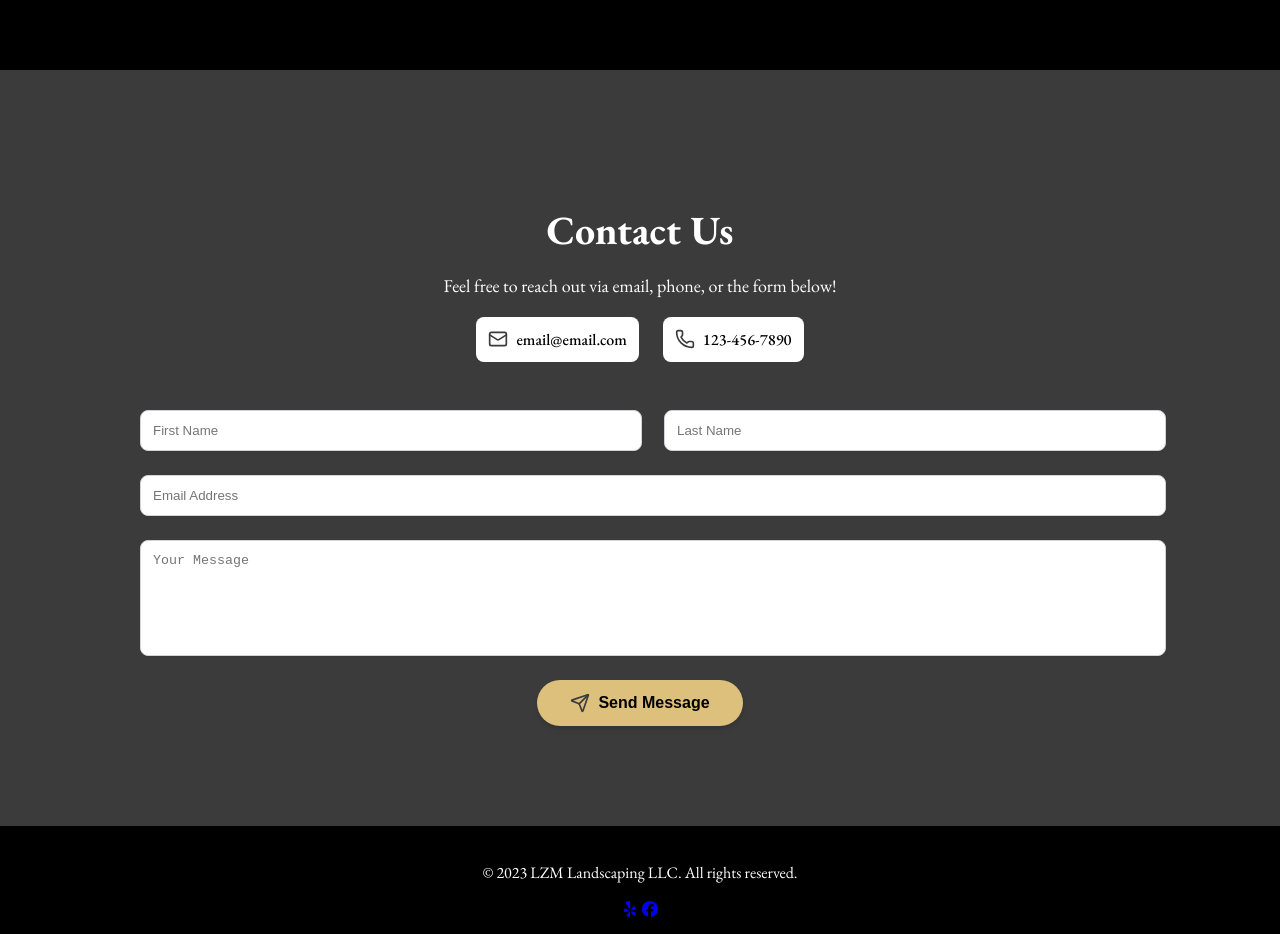
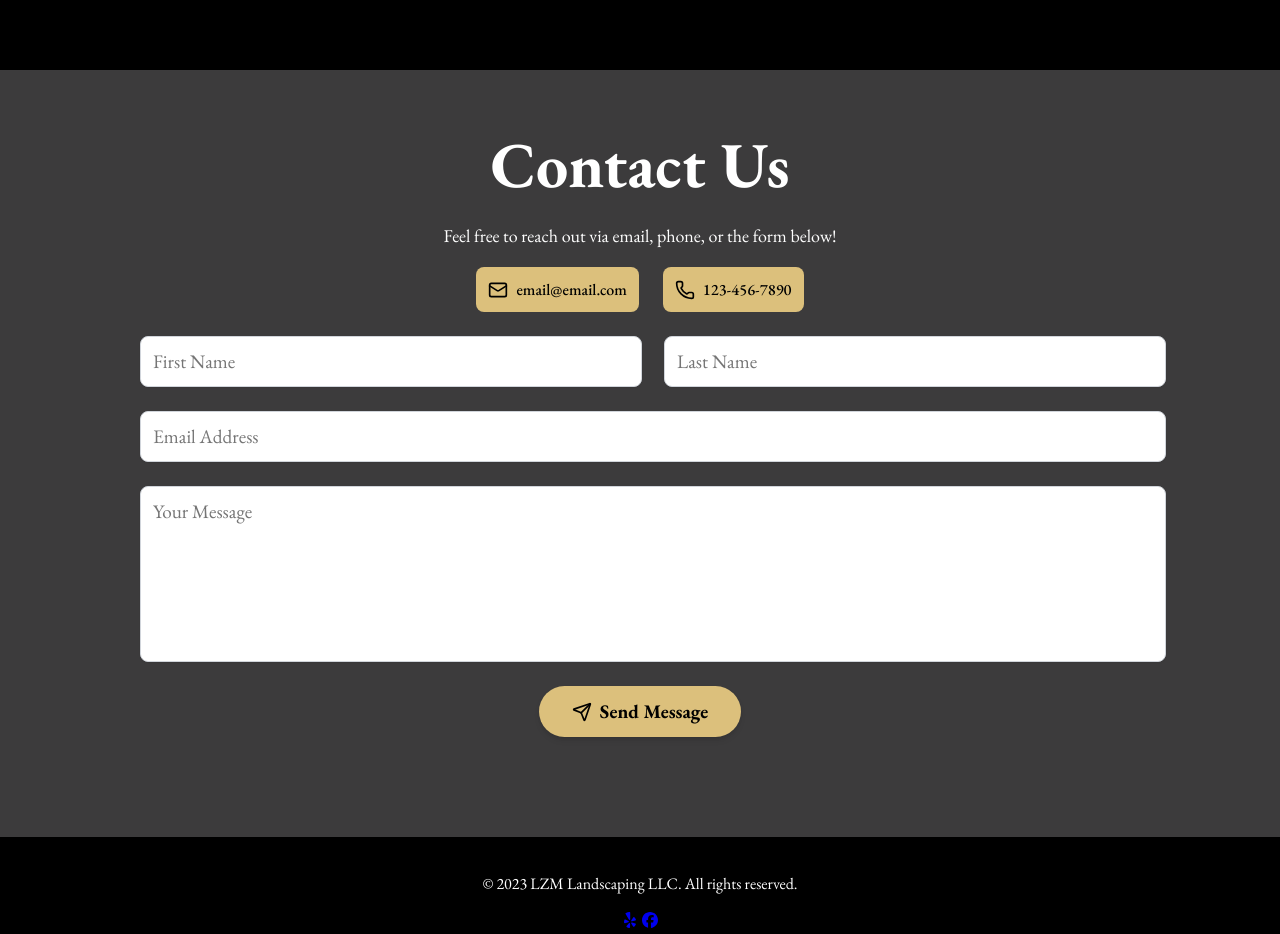
Before and after one commit to rysealex/lzm-landscaping-llc, a React (Create React App) app: page / in a window 1280 px wide. Shown: the part 1340-2274 px from the top of the page. Built offline with nearby package versions, Linux system fonts and the light colour scheme.

Commit message:
Contact form styling update.

```diff
--- a/src/App.css
+++ b/src/App.css
@@ -183,9 +183,10 @@ nav a.active {
 /* Header */
 .contact-header {
   margin-bottom: 20px;
+  margin-top: -100px;
 }
 .contact-header h2 {
-  font-size: 2.5em;
+  font-size: 4em;
   color: var(--text-color);
   margin-bottom: 0.5rem;
 }
@@ -200,7 +201,7 @@ nav a.active {
   flex-direction: column;
   justify-content: center;
   gap: 1.5rem;
-  margin-bottom: 3rem;
+  margin-bottom: 1.5rem;
   text-align: center;
 }
 @media (min-width: 768px) {
@@ -214,18 +215,18 @@ nav a.active {
   justify-content: center;
   padding: 0.75rem;
   border-radius: 0.5rem;
-  background-color: var(--text-color);
+  background-color: var(--primary-color);
   transition: color 0.3s ease, background-color 0.3s ease;
 }
 .contact-item:hover {
   cursor: pointer;
-  background-color: var(--primary-color);
+  background-color: #d6b057;
   transform: scale(1.05);
 }
 .contact-icon {
   width: 1.25rem;
   height: 1.25rem;
-  color: var(--secondary-color);
+  color: var(--background-color);
   margin-right: 0.5rem;
 }
 .contact-item a {
@@ -242,11 +243,15 @@ nav a.active {
   display: none;
 }
 .status-message {
-  padding: 1rem;
-  margin-bottom: 1.5rem;
-  border-radius: 0.5rem;
-  border: 1px solid;
-  font-size: 0.875rem;
+  display: flex;
+  justify-content: center;
+  align-items: center;
+  margin-top: -30px;
+  padding: 0.5rem;
+  margin-bottom: 0.1rem;
+  /* border-radius: 0.5rem;
+  border: 1px solid; */
+  font-size: 1.2rem;
 }
 .status-message-success {
   background-color: #d1fae5;
@@ -254,9 +259,9 @@ nav a.active {
   border-color: #34d399;
 }
 .status-message-error {
-  background-color: #fee2e2;
+  /* background-color: #fee2e2;  */
   color: #b91c1c;
-  border-color: #f87171;
+  /* border-color: #f87171;  */
 }
 .status-message > div {
   display: flex;
@@ -274,6 +279,7 @@ nav a.active {
 /* Error List */
 .error-list {
   margin: 0 auto;
+  margin-top: -30px;
   /* background-color: #fef2f2;
   border: 1px solid #fca5a5;  */
   color: #b91c1c;
@@ -283,19 +289,20 @@ nav a.active {
   box-shadow: 0 1px 2px 0 rgba(0, 0, 0, 0.05);
 }
 .error-list h4 {
-  font-weight: 700;
+  font-size: 1.2rem;
+  font-weight: 1000;
   display: flex;
   align-items: center;
   justify-content: center;
-  margin-bottom: 0.2rem;
+  margin-bottom: 0.1rem;
 }
 .error-list .alert-icon {
-  width: 1rem; height: 1rem; margin-right: 0.5rem;
+  width: 1.2rem; height: 1.2rem; margin-right: 0.5rem;
 }
 .error-list ul {
   list-style: disc;
   padding-left: 1.25rem;
-  font-size: 1rem;
+  font-size: 1.2rem;
   list-style: none;
 }
 
@@ -306,6 +313,10 @@ nav a.active {
   gap: 1.5rem;
   max-width: 1000px;
   margin: 0 auto;
+}
+.contact-form input, .contact-form textarea {
+  font-family: 'EB Garamond', serif;
+  font-size: 1.2rem;
 }
 .contact-form-group {
   display: grid;
@@ -339,27 +350,30 @@ nav a.active {
 .submit-button-wrapper {
     text-align: center;
 }
+.contact-icon {
+  color: var(--background-color);
+}
 .submit-button {
+  font-family: 'EB Garamond', serif;
   display: inline-flex;
   align-items: center;
   justify-content: center;
   width: 100%;
   padding: 0.75rem 2rem; /* px-8 py-3 */
   border: 1px solid transparent;
-    font-size: 1rem;
+  font-size: 1.2rem;
   font-weight: 700;
   border-radius: 9999px; /* rounded-full */
   box-shadow: 0 4px 6px -1px rgba(0, 0, 0, 0.1), 0 2px 4px -2px rgba(0, 0, 0, 0.1); /* shadow-lg */
   color: var(--background-color);
   background-color: var(--primary-color);
   transition: all 200ms ease-in-out;
-
 }
 .submit-button:hover {
   cursor: pointer;
 }
 .submit-button:hover:not(:disabled) {
-    background-color: var(--text-color);
+    background-color: #d6b057;
     transform: scale(1.05);
 }
 .submit-button:disabled {
--- a/src/contact.tsx
+++ b/src/contact.tsx
@@ -196,10 +196,21 @@ function Contact() {
           {(messageState === 'error' || messageState === 'success') &&
             <AlertTriangle className={`w-5 h-5 mr-2 ${messageState === 'success' ? 'status-icon-success' : 'status-icon-error'}`} />
           }
-          <p className='font-semibold'>{statusMessage}</p>
+          <h4 className='font-semibold'>{statusMessage}</h4>
         </div>
       </div>
 
+      {/* Error Messages */}
+      {errorMessages.length > 0 && (
+        <div className='error-list'>
+          <h4><AlertTriangle className='alert-icon'/> Please correct the following errors:</h4>
+          <ul>
+            {errorMessages.map((err, index) => (
+              <li key={index}>{err}</li>
+            ))}
+          </ul>
+        </div>
+      )}
 
       {/* Contact Form */}
       <form id='contact-form' onSubmit={handleSubmit} className='contact-form'>
@@ -250,17 +261,6 @@ function Contact() {
           disabled={isLoading}
         ></textarea>
 
-        {/* Error Messages */}
-        {errorMessages.length > 0 && (
-          <div className='error-list'>
-            <h4><AlertTriangle className='alert-icon'/> Please correct the following errors:</h4>
-            <ul>
-              {errorMessages.map((err, index) => (
-                <li key={index}>{err}</li>
-              ))}
-            </ul>
-          </div>
-        )}
 
         {/* Submit Button */}
         <div className='submit-button-wrapper'>
```
Lines whose indentation alone changed are shown as unchanged.
